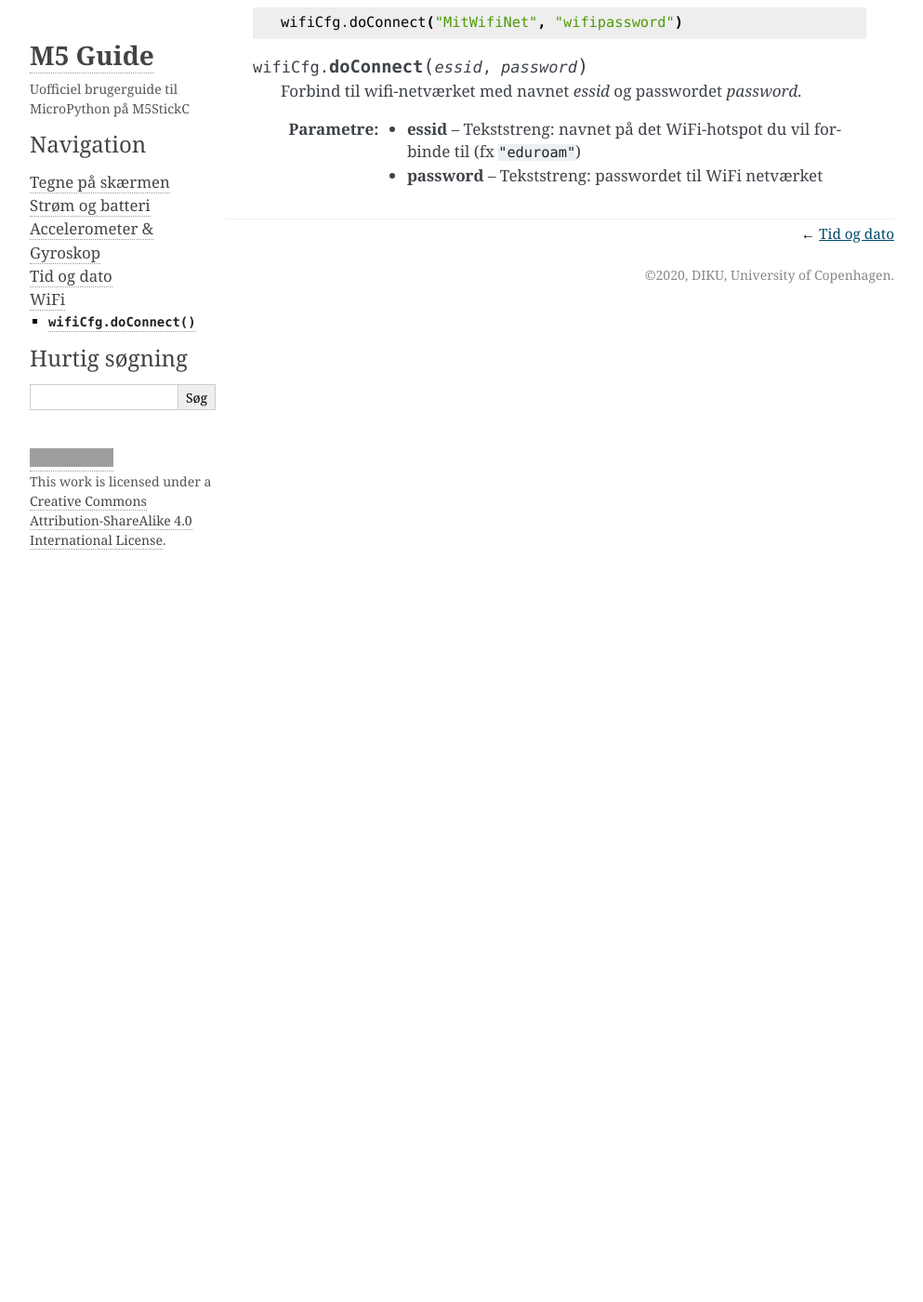
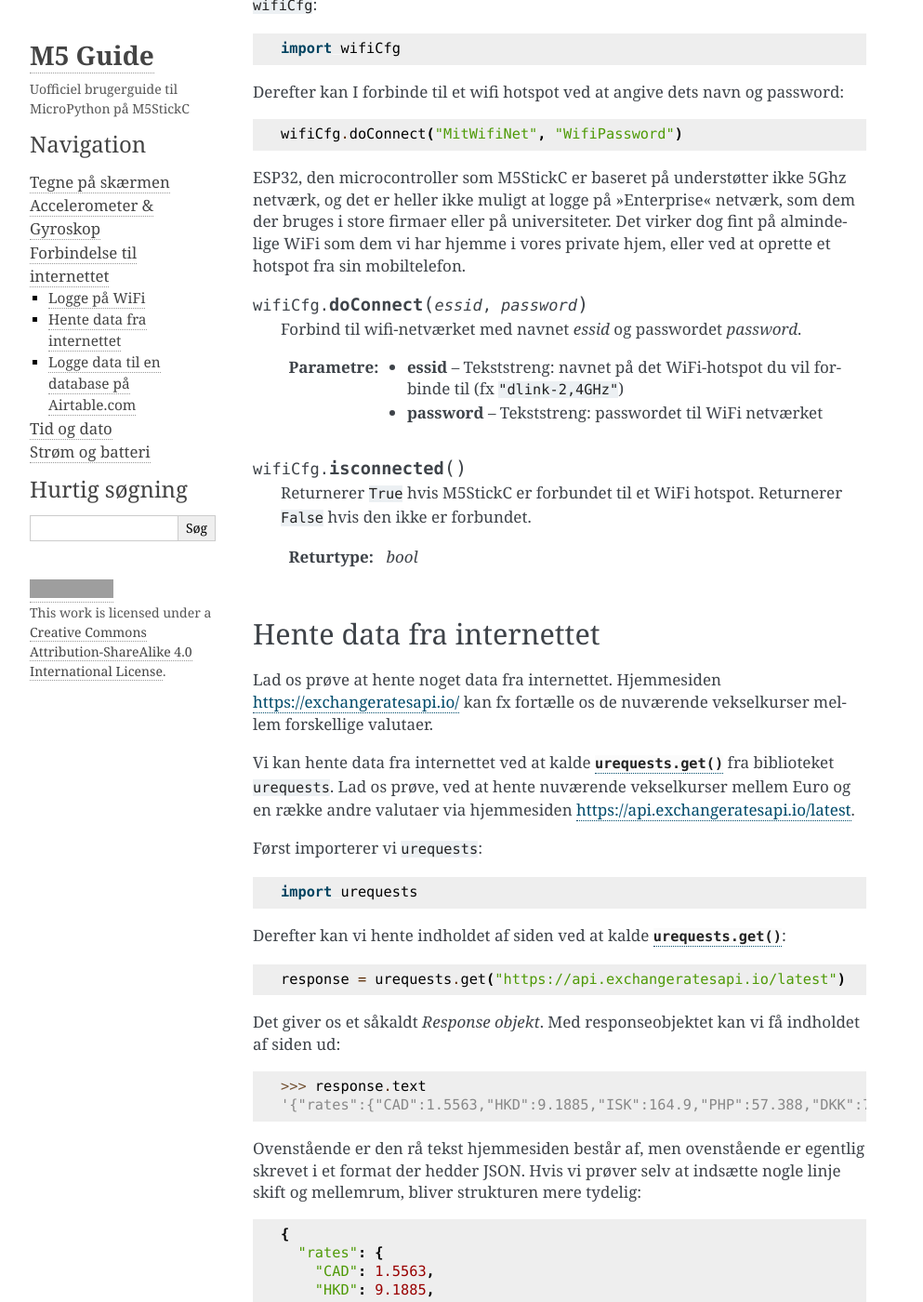
Before and after one commit to DatalogiForAlle/M5Guide, a Sphinx documentation site: the page built from docs/wifi.rst, in a window 1280 px wide and 1400 px high, scrolled down 270 px. Shown: the whole window at 93% size, without its empty margins (148-1141 px from the left). Built offline with Sphinx 7.4.7, drawn with Linux system fonts in a browser that asks for light colours; before the commit the page ends 900 px from its top, so only the background shows below that; some of the changed text lies outside the part shown; grey boxes are pictures that could not be loaded.

Commit message:
Tilføjelser til WiFi afsnit

```diff
--- a/docs/wifi.rst
+++ b/docs/wifi.rst
@@ -1,20 +1,139 @@
-WiFi
-====
+Forbindelse til internettet
+===========================
 
-Det er nemt at forbinde en M5StickC til et wifi netværk.
+Denne del af guiden forklarer hvordan du logger på WiFi, henter data
+fra internettet, og logger data til en online database på Airtable.com
 
-For at forbinde, skal vi først importere modulet ``wifiCfg`` øverst i vores fil::
+Logge på WiFi
+-------------
+For at forbinde M5StickC til et WiFi netværk, skal man importere
+modulet ``wifiCfg``::
 
   import wifiCfg
 
 Derefter kan I forbinde til et wifi hotspot ved at angive dets navn og
 password::
-  wifiCfg.doConnect("MitWifiNet", "wifipassword")
+  wifiCfg.doConnect("MitWifiNet", "WifiPassword")
 
+
+
+ESP32, den microcontroller som M5StickC er baseret på understøtter
+ikke 5Ghz netværk, og det er heller ikke muligt at logge på
+"Enterprise" netværk, som dem der bruges i store firmaer eller på
+universiteter. Det virker dog fint på almindelige WiFi som dem vi har
+hjemme i vores private hjem, eller ved at oprette et hotspot fra sin
+mobiltelefon.
 
 .. function:: wifiCfg.doConnect(essid, password)
 
    Forbind til wifi-netværket med navnet `essid` og passwordet `password`.
 
-   :param essid: Tekststreng: navnet på det WiFi-hotspot du vil forbinde til (fx ``"eduroam"``)
+   :param essid: Tekststreng: navnet på det WiFi-hotspot du vil forbinde til (fx ``"dlink-2,4GHz"``)
    :param password: Tekststreng: passwordet til WiFi netværket
+
+.. function:: wifiCfg.isconnected()
+
+   Returnerer ``True`` hvis M5StickC er forbundet til et WiFi hotspot.
+   Returnerer ``False`` hvis den ikke er forbundet.
+
+   :rtype: `bool`
+
+
+Hente data fra internettet
+--------------------------
+
+Lad os prøve at hente noget data fra internettet. Hjemmesiden
+https://exchangeratesapi.io/ kan fx fortælle os de nuværende
+vekselkurser mellem forskellige valutaer.
+
+Vi kan hente data fra internettet ved at kalde :func:`urequests.get` fra
+biblioteket ``urequests``. Lad os prøve, ved at hente nuværende
+vekselkurser mellem Euro og en række andre valutaer via hjemmesiden
+https://api.exchangeratesapi.io/latest.
+
+Først importerer vi ``urequests``::
+
+  import urequests
+
+Derefter kan vi hente indholdet af siden ved at kalde :func:`urequests.get`::
+
+  response = urequests.get("https://api.exchangeratesapi.io/latest")
+
+Det giver os et såkaldt *Response objekt*. Med responseobjektet kan vi
+få indholdet af siden ud:
+
+>>> response.text
+'{"rates":{"CAD":1.5563,"HKD":9.1885,"ISK":164.9,"PHP":57.388,"DKK":7.4407,"HUF":364.17,"CZK":27.222,"AUD":1.6578,"RON":4.874,"SEK":10.3618,"IDR":17410.24,"INR":87.3245,"BRL":6.6052,"RUB":90.6421,"HRK":7.5778,"JPY":124.17,"THB":37.056,"CHF":1.0715,"SGD":1.6089,"PLN":4.5823,"BGN":1.9558,"TRY":9.4418,"CNY":7.9157,"NOK":10.9178,"NZD":1.7703,"ZAR":19.1905,"USD":1.1856,"MXN":24.753,"ILS":4.0032,"GBP":0.90675,"KRW":1338.52,"MYR":4.9291},"base":"EUR","date":"2020-10-23"}'
+
+Ovenstående er den rå tekst hjemmesiden består af, men ovenstående er
+egentlig skrevet i et format der hedder JSON. Hvis vi prøver selv at
+indsætte nogle linje skift og mellemrum, bliver strukturen mere
+tydelig::
+
+  {
+    "rates": {
+      "CAD": 1.5563,
+      "HKD": 9.1885,
+      "ISK": 164.9,
+      "PHP": 57.388,
+      "DKK": 7.4407,
+      "HUF": 364.17,
+      "CZK": 27.222,
+      "AUD": 1.6578,
+      "RON": 4.874,
+      "SEK": 10.3618,
+      "IDR": 17410.24,
+      "INR": 87.3245,
+      "BRL": 6.6052,
+      "RUB": 90.6421,
+      "HRK": 7.5778,
+      "JPY": 124.17,
+      "THB": 37.056,
+      "CHF": 1.0715,
+      "SGD": 1.6089,
+      "PLN": 4.5823,
+      "BGN": 1.9558,
+      "TRY": 9.4418,
+      "CNY": 7.9157,
+      "NOK": 10.9178,
+      "NZD": 1.7703,
+      "ZAR": 19.1905,
+      "USD": 1.1856,
+      "MXN": 24.753,
+      "ILS": 4.0032,
+      "GBP": 0.90675,
+      "KRW": 1338.52,
+      "MYR": 4.9291
+    },
+    "base": "EUR",
+    "date": "2020-10-23"
+  }
+
+Python kan aflæse JSON, så det bliver nemmere at trække en enkelt værdi ud.
+
+Det gøres ved at bruge ``response.json()`` funktionen, der returnerer
+en såkaldt `dictionary`, man kan slå op i:
+
+>>> data = response.json()
+>>> rates = data["rates"]
+>>> rates["DKK"]
+7.4407
+
+.. function:: urequests.get(url)
+              urequests.get(url, headers)
+
+
+   :rtype: `Response` object
+
+
+.. function:: urequests.post(url)
+              urequests.post(url, data, headers)
+              urequests.post(url, data, headers)
+
+
+   :rtype: `Response` object
+
+
+Logge data til en database på Airtable.com
+------------------------------------------
+TODO
```
Also changed, not shown: docs/index.rst (+4 -3 lines).
